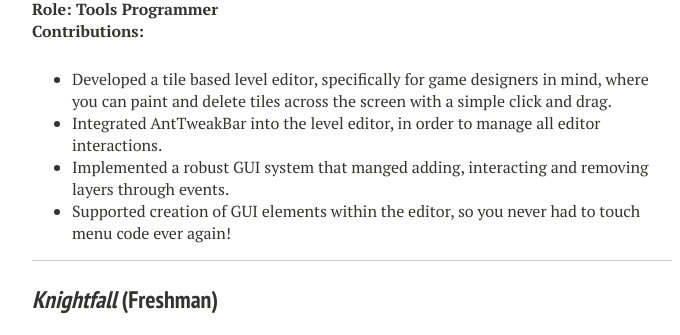
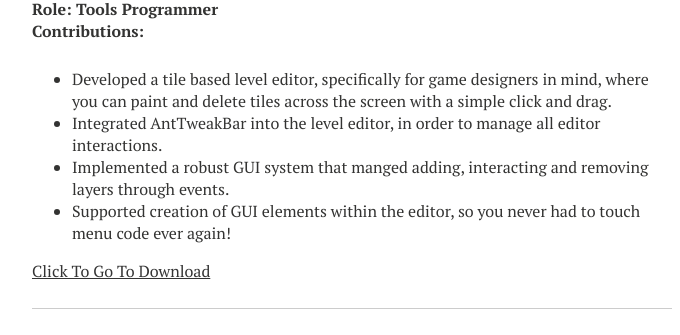
Before and after one commit to joshualouderback/joshualouderback.github.io, a Jekyll site: the page built from projects/index.md, in a window 1280 px wide and 900 px high, scrolled down 1808 px, cut to the strip 0-335 px from the top of the window. Shown: the whole strip, without its empty margins (288-968 px from the left). Built offline with Jekyll 4.4.1, drawn with Linux system fonts in a browser that asks for light colours; nearby versions of some CDN libraries; part of the change alters nothing that is shown.

Commit message:
Added download links

```diff
--- a/projects/index.md
+++ b/projects/index.md
@@ -42,6 +42,8 @@ A two player cooperative game, about sneaking through a ghost filled house to fi
 * Implemented a robust GUI system that manged adding, interacting and removing layers through events.
 * Supported creation of GUI elements within the editor, so you never had to touch menu code ever again!
 
+[Click To Go To Download](https://drive.google.com/file/d/0B6VQ2J1VMEjHcXVtR0J0WjZBOGM/view?usp=sharing)
+
 ---
 
 ### _Knightfall_ (Freshman) ###
@@ -59,7 +61,7 @@ A two player cooperative game, about sneaking through a ghost filled house to fi
 * Converted it from a classic roguelike movement based game into real-time platformer in a weekend.
 * Implemented all of the gameplay and fine-tuned the platforming.
 
-[Click To Go To Download](https://drive.google.com/file/d/0B6VQ2J1VMEjHR0VQVFg0U0pkQ0U/edit)
+[Click To Go To Download](https://drive.google.com/file/d/0B6VQ2J1VMEjHR0VQVFg0U0pkQ0U/view?usp=sharing)
 
 ---
 
```
